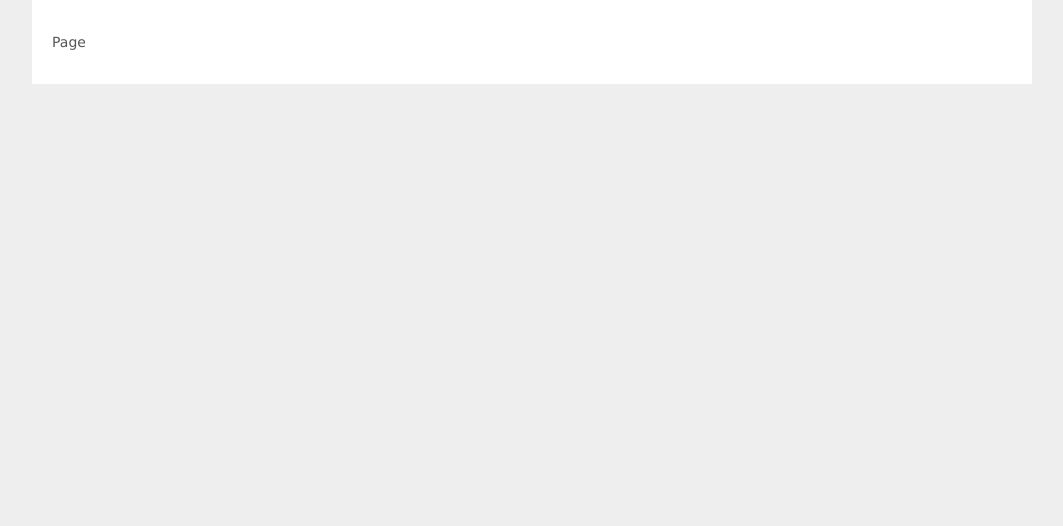
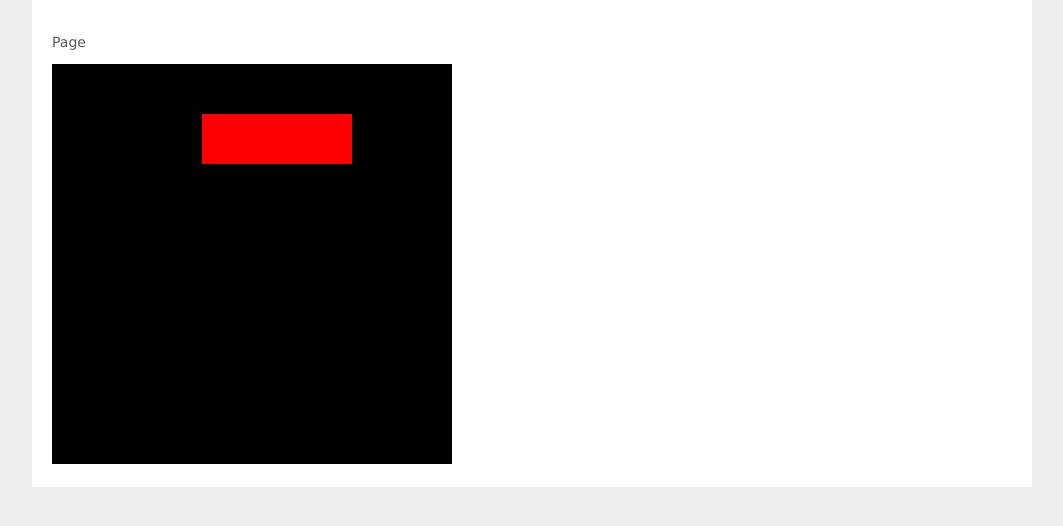
Before and after one commit to S1mkin/js-study, a plain HTML site: page index.html in a window 1280 px wide. Shown: the whole page, without its empty margins (108-1171 px from the left). Drawn offline with Linux system fonts and the light colour scheme.

Commit message:
add canvas

```diff
--- /dev/null
+++ b/canvas.js
@@ -0,0 +1,49 @@
+
+/*
+var example = document.getElementById("jsCubes");
+
+var ctx = example.getContext('2d');
+ctx.fillRect(0, 0, example.width, example.height);
+
+console.log('example.width: ' + example.width);
+*/
+
+class Canvas {
+
+    constructor(id, idParentElement, width, height) {
+        this.canvas = document.createElement('canvas');
+        this.canvas.ctx = this.canvas.getContext('2d');
+        this.canvas.id = id;
+        this.canvas.height = height;
+        this.canvas.width = width;
+        this.canvas.idParentElement = idParentElement;
+        this.step = 50;
+        this.CREATE_CANVAS();
+    }
+
+    CREATE_CANVAS() {
+        this.canvas.ctx.fillStyle = "#000";
+        this.canvas.ctx.fillRect(0, 0, this.canvas.width, this.canvas.height);
+        document.getElementById(this.canvas.idParentElement).appendChild(this.canvas);
+    }
+
+    PAINT_CUBES(x,y, color) {
+        let start_x = x * this.step - this.step,
+            start_y = y * this.step - this.step,
+            end_x = start_x,
+            end_y = start_y;
+
+        this.canvas.ctx.fillStyle = color;
+        this.canvas.ctx.fillRect(start_x, start_y, end_x, end_y);
+    }
+
+}
+
+
+
+
+const jsCubes = new Canvas("jsCubes", "jsCubes-wrap", 400, 400);
+
+jsCubes.PAINT_CUBES(4, 2, "#F00");
+
+//jsCubes-wrap
--- a/index.html
+++ b/index.html
@@ -10,7 +10,12 @@
     <body>
         <main>
             <p>Page</p>
+
+            <div id="jsCubes-wrap"></div>
+
         </main>
+
+        <script src="canvas.js" defer></script>
     </body>
 </html>
 
```
